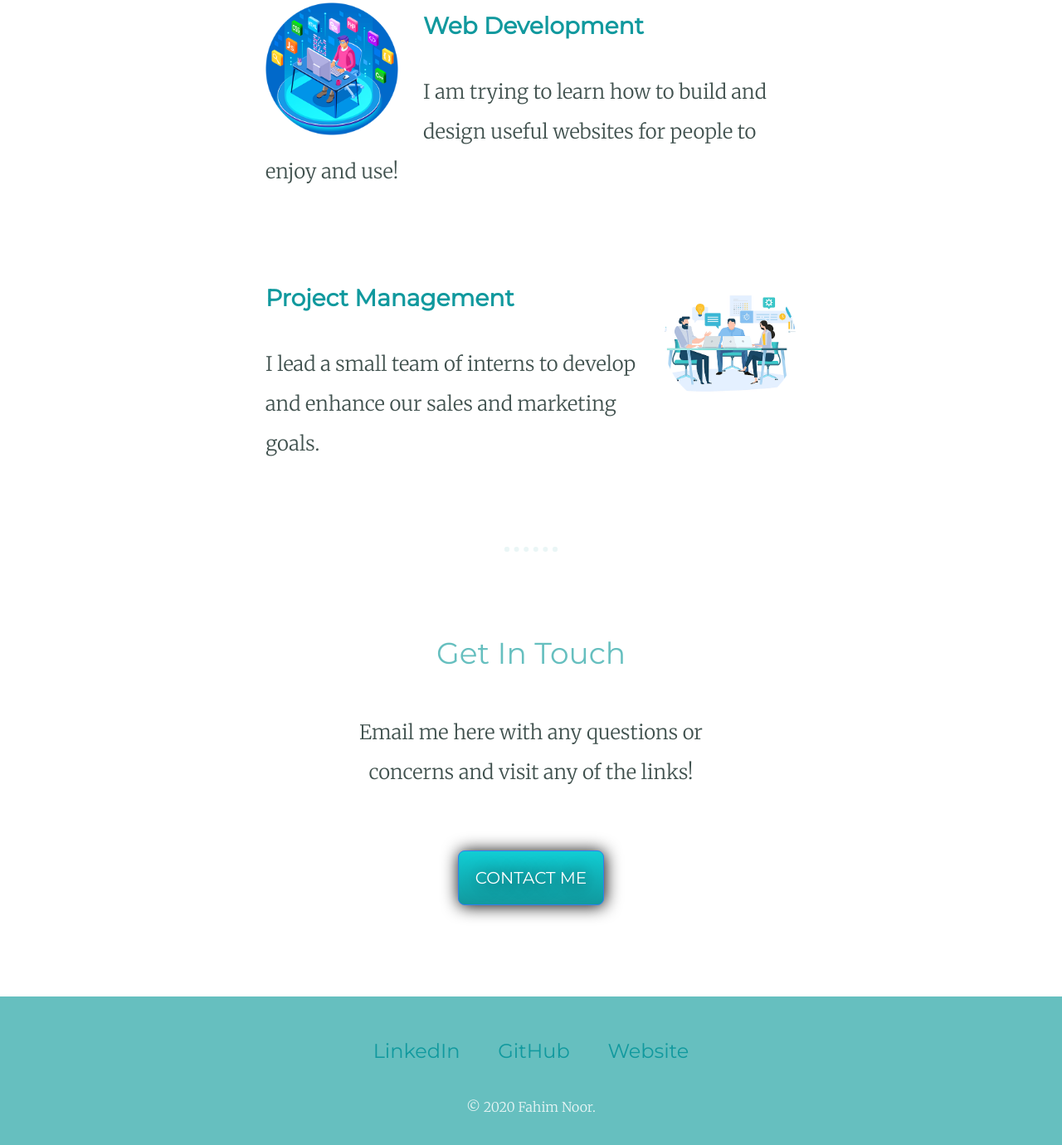
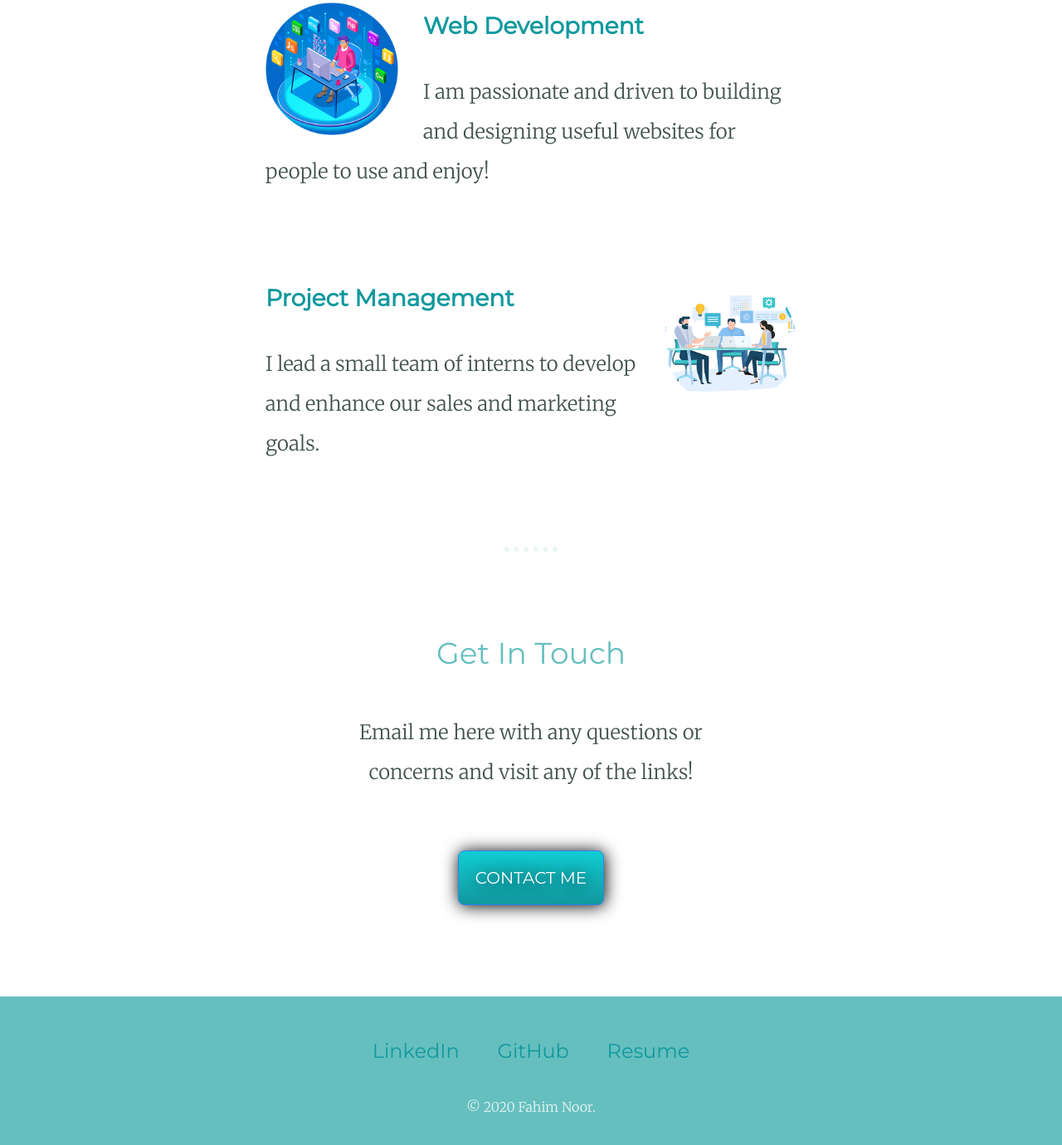
Before and after one commit to fnoor2/Personal-Site, a plain HTML site: page index.html in a window 1280 px wide. Shown: the part 1602-2982 px from the top of the page at 83% size. Drawn offline with Linux system fonts and the light colour scheme.

Commit message:
fixed a few sentences - gotta find resume link

```diff
--- a/index.html
+++ b/index.html
@@ -27,7 +27,7 @@
         <div class="skill-row">
           <img class="web" src="images/webdev.png" alt="">
           <h3>Web Development</h3>
-          <p>I am trying to learn how to build and design useful websites for people to enjoy and use!</p>
+          <p>I am passionate and driven to building and designing useful websites for people to use and enjoy!</p>
         </div>
         <div class="skill-row">
           <img class="project" src="images/pm.png" alt="">
@@ -47,7 +47,7 @@
     <div class="bottom-container">
       <a class="footer-link" href="https://www.linkedin.com/in/fahim-noor-a68746197/">LinkedIn</a>
       <a class="footer-link" href="https://github.com/fnoor2">GitHub</a>
-      <a class="footer-link" href="https://www.appbrewery.co/">Website</a>
+      <a class="footer-link" href="https://www.google.com">Resume</a>
       <p class="copyright">© 2020 Fahim Noor.</p>
     </div>
 
```
